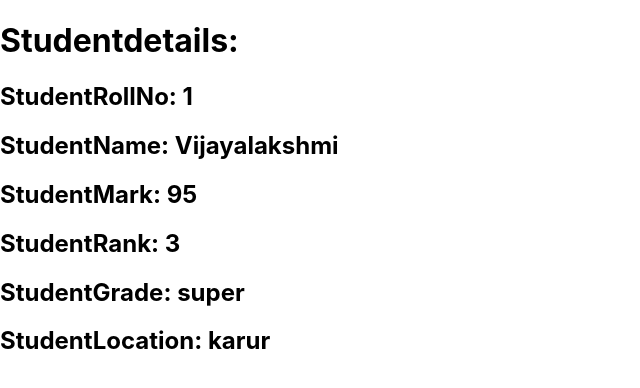
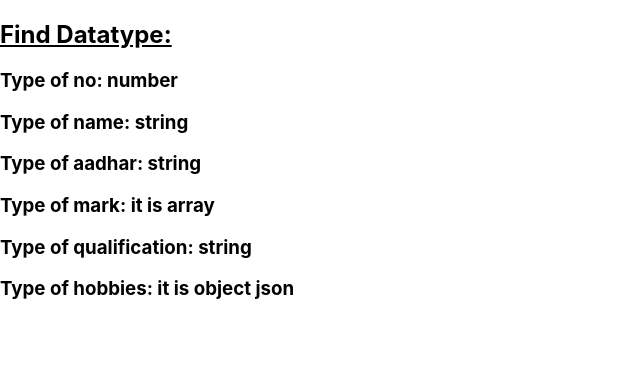
Before and after one commit to vijayalakshmip28-creator/reactprograms, a React (Create React App) app: page / in a window 1280 px wide. Shown: the top 388 px of the page, without its empty margins (0-640 px from the left). Built offline with nearby package versions, Linux system fonts and the light colour scheme.

Commit message:
Find datatype

```diff
--- a/package.json
+++ b/package.json
@@ -7,6 +7,7 @@
     "@testing-library/jest-dom": "^6.9.1",
     "@testing-library/react": "^16.3.0",
     "@testing-library/user-event": "^13.5.0",
+    "html-react-parser": "^5.2.11",
     "react": "^19.2.1",
     "react-dom": "^19.2.1",
     "react-scripts": "5.0.1",
--- a/src/App.js
+++ b/src/App.js
@@ -1,4 +1,81 @@
-import React from "react";
+function App(props)
+{
+  var a=props.data.No
+  var b=props.data.Myname
+  var c=props.data.Aadhar
+  var d=props.data.Mark
+  var e=props.data.Qualification
+  var f=props.data.Hobbies
+    return(<>
+    <h2><u>Find Datatype:</u></h2>
+    <h3>Type of no: {typeof(a)}</h3>
+    <h3>Type of name: {typeof(b)}</h3>
+    <h3>Type of aadhar: {typeof(c)}</h3>
+    <h3>Type of mark: {Array.isArray(d)?"it is array":"it is object json"}</h3>
+   <h3>Type of qualification: {typeof(e)}</h3>
+   <h3>Type of hobbies: {Array.isArray(f)?"it is array":"it is object json"}</h3></>)
+
+}
+export default App
+
+
+/*import React from "react";
+import parse from 'html-react-parser'
+function App(props)
+{
+  var ans=""
+  for (var s in props.data)
+  {
+    ans=ans+ `<li>${s} = ${props.data[s]}<br> </br></li>`
+    console.log(s)
+  }
+
+  return(
+    <>
+    <h2>Combine react + props(function method)</h2>
+    {parse("<ol type='a'>"+ans+"</ol>")}
+    </>
+  )
+}
+export default App
+
+
+
+/*import React from "react";
+import parse from 'html-react-parser'
+class App extends React.Component
+{
+  constructor(props)
+  {
+    var ans=""
+    super(props)
+    for(var s in props.data)
+    {
+      ans=ans+`<li>${s} = ${props.data[s]}<br>   </br></li>`
+      console.log(s)
+    }
+    //var h="<ol>"
+    this.state={
+      //res:h+ans
+      res:"<ol type='I'>"+ans+"</ol>"
+
+    }
+  }
+  render()
+  {
+    return(<>
+       <h1>Combine react state + props</h1>
+       {parse(this.state.res)}
+       <div id="res"></div></>)
+  }
+}
+export default App
+
+
+
+
+
+/*import React from "react";
 class App extends React.Component
 {
   constructor(props)
--- a/src/index.js
+++ b/src/index.js
@@ -5,12 +5,18 @@ import App from './App';
 import reportWebVitals from './reportWebVitals';
 
     var sobj={
-          rno:1,
-          sname:"Vijayalakshmi",
-          mark:95,
-          rank:3,
-          grade:"super",
-          location:"karur",
+          No:1,
+          Myname: "P.Vijayalakshmi",
+          Aadhar: "204428660345",
+          Qualification: "B.Com(CA)" ,
+          Certificate: "IIBF and IRDA" ,
+          Location:"Lalapet,karur",
+          Experiance: "2 years",
+          Mark: [90,95,80,75,50],
+          Hobbies:{
+            hob1:"Search new things",
+            hob2:"DigitalMarketing"
+          }
 
     }
 
```
Also changed, not shown: 1 other file (tests, documents, lock files or other folders).
